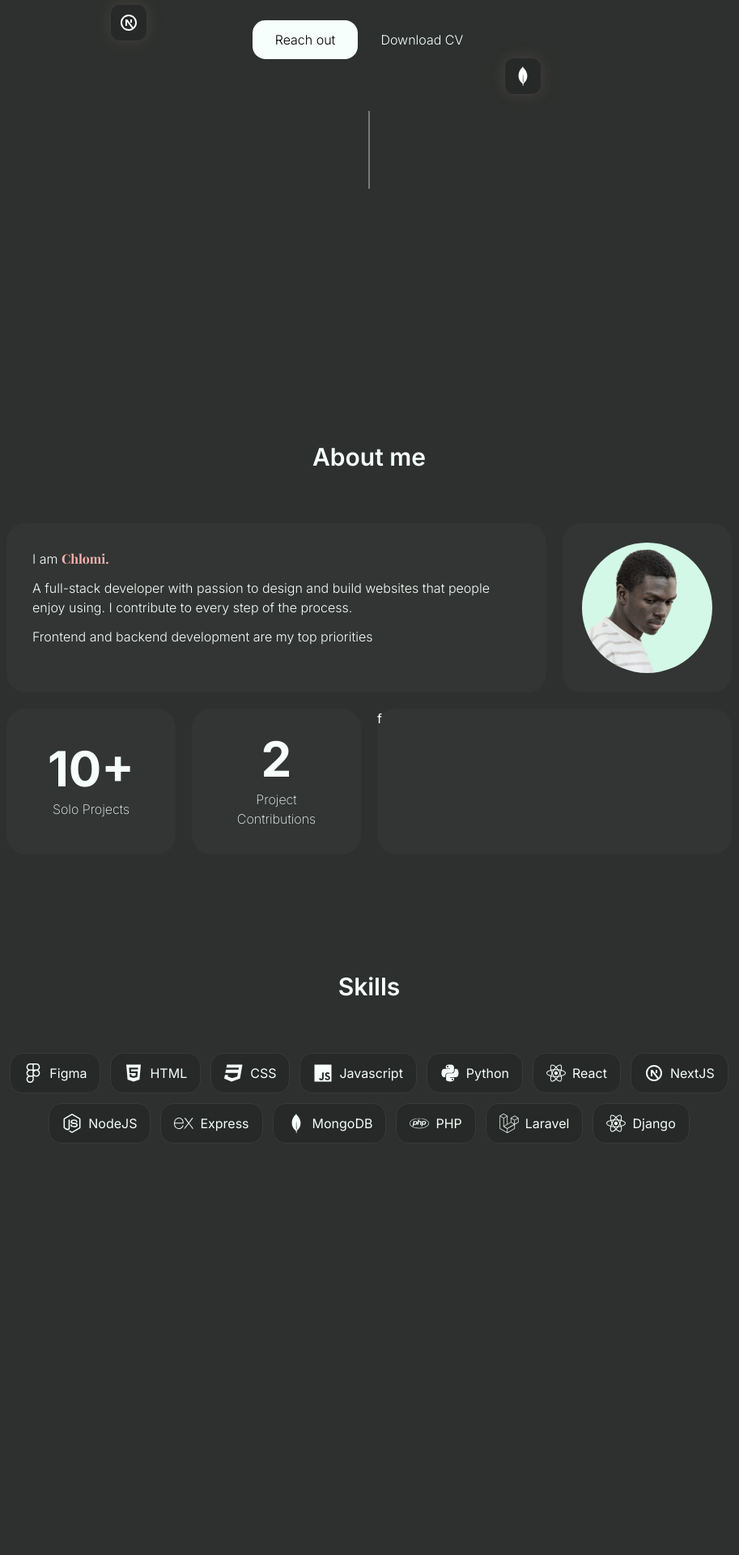
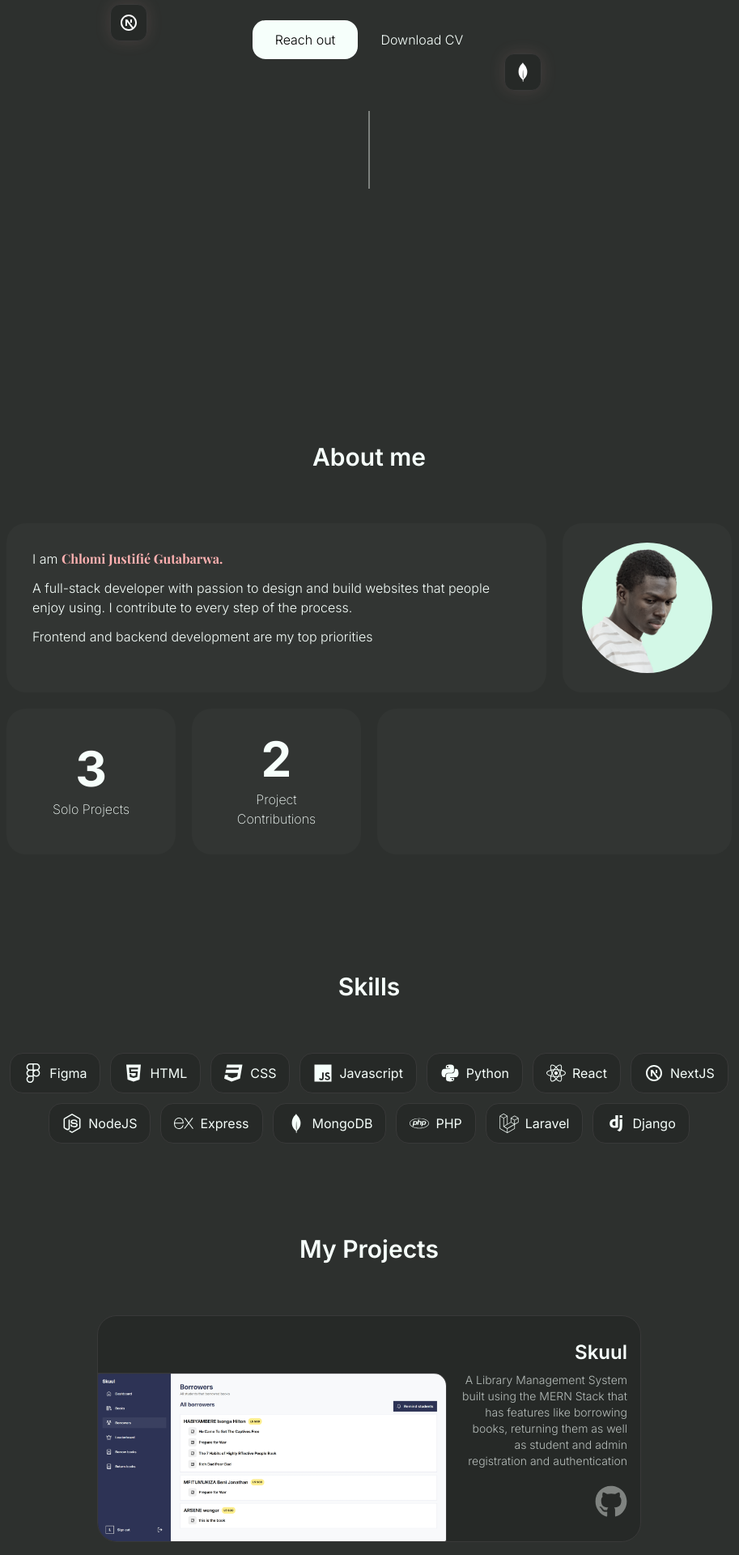
Before and after one commit to xCHLOMIx/Portfolio-v2.0, a Next.js app: page / in a window 1280 px wide. Shown: the part 416-2336 px from the top of the page at 81% size, without its empty margins (184-1097 px from the left). Before the commit the page ends 1844 px from the top, so only its background shows below. Built offline with nearby package versions, Linux system fonts and the light colour scheme; a web font is replaced by a local one.

Commit message:
ADDED: Projects Section

```diff
--- a/app/components/Button.tsx
+++ b/app/components/Button.tsx
@@ -6,7 +6,7 @@ interface prop {
 
 const Button: React.FC<prop> = ({ text }) => {
     return (
-        <button className='px-7 p-3 cursor-pointer hover:-translate-y-0.5 hover:translate-x-0.5 transition duration-300 bg-font not-dark:bg-light-font rounded-2xl text-alt not-dark:text-light-alt font-light w-max max-md:text-sm max-sm:text-xs max-md:rounded-xl max-sm:rounded-lg'>{text}</button>
+        <button className='px-7 p-3 cursor-pointer transition duration-300 bg-font not-dark:bg-light-font rounded-2xl text-alt not-dark:text-light-alt font-light w-max max-md:text-sm max-sm:text-xs max-md:rounded-xl max-sm:rounded-lg'>{text}</button>
     )
 }
 
--- a/app/globals.css
+++ b/app/globals.css
@@ -3,6 +3,7 @@
 @custom-variant dark (&:where(.dark, .dark *));
 
 @theme {
+  /* Light */
   --color-light-bg: #F6FFFB;
   --color-light-stroke: #D7D7D7;
   --color-light-bg-alt: #F9FEFC;
@@ -11,13 +12,16 @@
   --color-light-gray: #949997;
   --color-light-alt: #F9FEFC;
   --color-light-alt-gray: #282828;
+  --color-light-font-alt: #2D302E;
   --color-light-alt2: #232523;
   --color-light-alt3: #EFF6F3;
   --color-light-alt4: #EFF6F3;
+  --color-light-alt5: #2D302E;
   /* Dark */
   --color-bg: #2D302E;
   --color-stroke: #393939;
   --color-bg-alt: #1B1D1C;
+  --color-font-alt: #B7BEBB;
   --color-red: #FFB1B1;
   --color-font: #F6FFFB;
   --color-gray: #7F8380;
@@ -26,6 +30,7 @@
   --color-alt2: #000000;
   --color-alt3: #323533;
   --color-alt4: #262927;
+  --color-alt5: #2D302E;
 }
 
 * {
@@ -38,6 +43,10 @@
 
 .link {
   @apply capitalize p-3 rounded-2xl px-7 max-md:pl-3 text-font not-dark:text-light-font max-md:text-sm max-sm:text-xs max-md:rounded-xl max-sm:rounded-lg font-light cursor-pointer;
+}
+
+.skill {
+  @apply text-font max-md:text-sm max-sm:text-xs w-max not-dark:text-light-font rounded-2xl max-md:rounded-xl max-sm:rounded-lg border border-stroke not-dark:border-light-stroke px-4 bg-alt4 not-dark:bg-light-alt4 p-3 max-md:p-2 max-md:px-3 max-sm:p-1.5 max-sm:px-2 flex items-center gap-2;
 }
 
 .animation {
--- a/app/page.tsx
+++ b/app/page.tsx
@@ -8,6 +8,7 @@ import Link from "next/link";
 import AboutSection from "./sections/AboutSection";
 import { useState } from "react";
 import SkillsSection from "./sections/SkillsSection";
+import ProjectSection from "./sections/ProjectSection";
 
 const fair = Playfair_Display({
   variable: "--font-fair",
@@ -28,6 +29,7 @@ export default function Home() {
       <HeroSection />
       <AboutSection />
       <SkillsSection />
+      <ProjectSection />
     </div>
   );
 }
--- a/app/sections/AboutSection.tsx
+++ b/app/sections/AboutSection.tsx
@@ -18,7 +18,7 @@ const AboutSection = () => {
             <h1 className="text-3xl max-md:text-2xl max-sm:text-xl text-font not-dark:text-light-font font-semibold">About me</h1>
             <div className="grid grid-cols-4 max-md:grid-cols-3 gap-5 max-md:gap-4 max-sm:gap-2">
                 <div className="bg-alt3 not-dark:bg-light-alt3 p-8 max-md:p-4 max-md:rounded-2xl max-sm:rounded-xl text-font not-dark:text-light-font max-md:text-sm max-sm:text-xs flex flex-col gap-3 font-light rounded-3xl col-span-3">
-                    <p>I am <span className={`${fair.className} text-red not-dark:text-light-red font-bold`}>Chlomi.</span></p>
+                    <p>I am <span className={`${fair.className} text-red not-dark:text-light-red font-bold`}>Chlomi Justifié Gutabarwa.</span></p>
                     <p>A full-stack developer with passion to design and build websites that people enjoy using. I contribute to every step of the process.</p>
                     <p>Frontend and backend development are my top priorities</p>
                 </div>
@@ -28,7 +28,7 @@ const AboutSection = () => {
                     </div>
                 </div>
                 <div className="bg-alt3 not-dark:bg-light-alt3 max-md:p-4 max-md:rounded-2xl max-sm:rounded-xl min-h-32 rounded-3xl flex flex-col gap-2 justify-center items-center p-8">
-                    <h2 className="font-bold text-6xl max-md:text-5xl max-sm:text-4xl text-font not-dark:text-light-font">10+</h2>
+                    <h2 className="font-bold text-6xl max-md:text-5xl max-sm:text-4xl text-font not-dark:text-light-font">3</h2>
                     <span className="font-extralight max-md:text-sm max-sm:text-xs text-center text-font not-dark:text-light-font">Solo Projects</span>
                 </div>
                 <div className="bg-alt3 not-dark:bg-light-alt3 max-md:p-4 max-md:rounded-2xl max-sm:rounded-xl min-h-32 rounded-3xl flex flex-col gap-2 justify-center items-center p-8">
@@ -36,7 +36,7 @@ const AboutSection = () => {
                     <span className="font-extralight max-md:text-sm max-sm:text-xs text-center text-font not-dark:text-light-font">Project Contributions</span>
                 </div>
                 <div className="bg-alt3 not-dark:bg-light-alt3 max-md:p-4 max-md:rounded-2xl max-sm:rounded-xl max-md:col-span-3 col-span-2 rounded-3xl">
-                    f
+
                 </div>
             </div>
         </section>
--- a/app/sections/HeroSection.tsx
+++ b/app/sections/HeroSection.tsx
@@ -24,7 +24,7 @@ const HeroSection = () => {
       <div className='absolute animationTwo not-dark:border-light-stroke not-dark:bg-light-alt4 not-dark:text-light-font right-2/12 max-md:p-1.5 max-md:hidden top-3/12 bg-alt4 p-2.5 rounded-xl border border-stroke'>
         <FaFigma className='w-6 h-auto max-md:w-5' />
       </div>
-      <div className='absolute animationTwo not-dark:border-light-stroke not-dark:bg-light-alt4 not-dark:text-light-font right-4/12 max-md:p-1.5 max-md:hidden bottom-4/12 bg-alt4 max-lg:right-3/12 p-2.5 rounded-xl border border-stroke'>
+      <div className='absolute animation not-dark:border-light-stroke not-dark:bg-light-alt4 not-dark:text-light-font right-4/12 max-md:p-1.5 max-md:hidden bottom-4/12 bg-alt4 max-lg:right-3/12 p-2.5 rounded-xl border border-stroke'>
         <SiMongodb className='w-6 h-auto max-md:w-5' />
       </div>
       <div className='absolute animationTwo not-dark:border-light-stroke not-dark:bg-light-alt4 not-dark:text-light-font left-3/12 max-md:p-1.5 max-md:hidden bottom-5/12 max-md:bottom-3/12 bg-alt4 p-2.5 rounded-xl border border-stroke'>
--- /dev/null
+++ b/app/sections/ProjectSection.tsx
@@ -0,0 +1,33 @@
+import Image from 'next/image'
+import React from 'react'
+import { FaGithub } from "react-icons/fa";
+
+const ProjectSection = () => {
+    return (
+        <div id='projects' className='w-full max-w-2xl max-md:max-w-11/12 flex flex-col items-center gap-16 max-md:gap-14 max-sm:gap-10 justify-center'>
+            <h1 className='text-3xl max-md:text-2xl max-sm:text-xl text-font not-dark:text-light-font font-semibold'>My Projects</h1>
+            <div className='bg-alt4 not-dark:bg-light-alt4 border gap-4 flex items-end justify-between rounded-3xl overflow-hidden w-full h-[280px] border-stroke not-dark:border-light-stroke'>
+                <div className='w-2/3 h-full max-sm:h-3/4 flex items-end'>
+                    <img src="/skuul.png" alt="" className='max-sm:h-full rounded-tr-2xl border-r border-t border-stroke not-dark:border-light-stroke max-sm:object-cover' />
+                </div>
+                <div className='flex h-full flex-col items-end justify-center gap-5 relative pr-4 py-4 w-max max-w-1/3'>
+                    <div className='text-right flex flex-col gap-2'>
+                        <h2 className='text-font not-dark:text-light-font text-2xl font-semibold max-md:text-xl max-sm:text-lg'>Skuul</h2>
+                        <p className='text-right text-font-alt not-dark:text-light-font-alt font-light text-sm max-md:text-xs max-sm:text[10px]'>
+                            A Library Management System built
+                            using the MERN Stack that has features
+                            like borrowing books, returning them
+                            as well as student and admin registration
+                            and authentication
+                        </p>
+                    </div>
+                    <div className='bottom-3 right-3 gap-3 flex items-center'>
+                        <FaGithub className='w-10 max-md:w-8 h-auto text-gray not-dark:text-light-gray transition duration-300 cursor-pointer hover:text-white/80 not-dark:hover:text-black/80' />
+                    </div>
+                </div>
+            </div>
+        </div>
+    )
+}
+
+export default ProjectSection
--- a/app/sections/SkillsSection.tsx
+++ b/app/sections/SkillsSection.tsx
@@ -1,4 +1,5 @@
 import React from 'react'
+import { BiLogoDjango } from 'react-icons/bi';
 import { FaCss3, FaFigma, FaHtml5, FaJs, FaLaravel, FaNodeJs, FaPhp, FaPython, FaReact } from "react-icons/fa6";
 import { RiNextjsLine } from 'react-icons/ri';
 import { SiExpress, SiMongodb } from 'react-icons/si';
@@ -21,16 +22,16 @@ const skills: Skill[] = [
     { icon: <SiMongodb className='w-6 h-auto max-md:w-5' />, text: "MongoDB" },
     { icon: <FaPhp className='w-6 h-auto max-md:w-5' />, text: "PHP" },
     { icon: <FaLaravel className='w-6 h-auto max-md:w-5' />, text: "Laravel" },
-    { icon: <FaReact className='w-6 h-auto max-md:w-5' />, text: "Django" },
+    { icon: <BiLogoDjango className='w-6 h-auto max-md:w-5' />, text: "Django" },
 ]
 
 const SkillsSection = () => {
     return (
-        <div className='w-full flex flex-col items-center gap-16 max-md:gap-14 max-sm:gap-10 justify-center'>
+        <div className='w-full flex flex-col pb-28 items-center gap-16 max-md:gap-14 max-sm:gap-10 justify-center'>
             <h1 className='text-3xl max-md:text-2xl max-sm:text-xl text-font not-dark:text-light-font font-semibold'>Skills</h1>
             <div className='w-full flex max-w-4xl gap-3 max-md:gap-2 max-sm:gap-1 flex-wrap justify-center'>
                 {skills.map((skill) => (
-                    <div key={skill.text} className='text-font max-md:text-sm max-sm:text-xs w-max not-dark:text-light-font rounded-2xl max-md:rounded-xl max-sm:rounded-lg border border-stroke not-dark:border-light-stroke px-4 bg-alt4 not-dark:bg-light-alt4 p-3 max-md:p-2 max-md:px-3 max-sm:p-1.5 max-sm:px-2 flex items-center gap-2'>
+                    <div key={skill.text} className="skill">
                         {skill.icon}
                         {skill.text}
                     </div>
```
Also changed, not shown: public/skuul.png (added).
